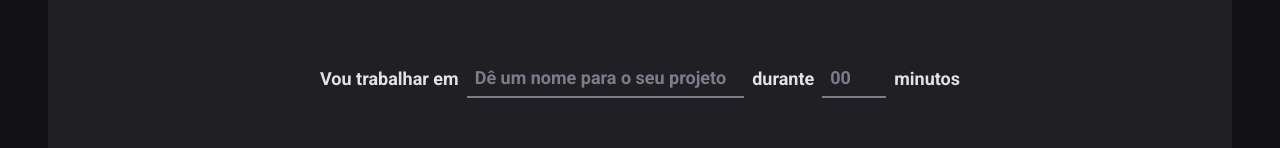
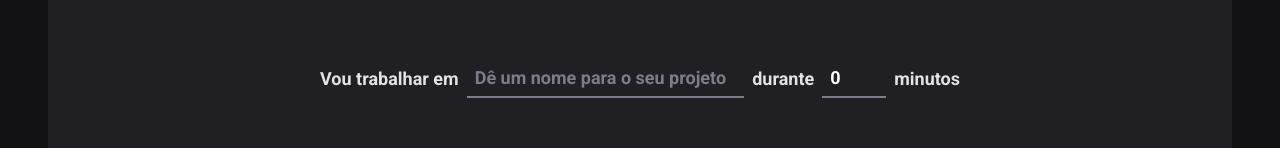
Before and after one commit to edufontana/pomodoro-timer, a React (Vite) app: page / in a window 1280 px wide. Shown: the part 166-314 px from the top of the page. Built offline with nearby package versions, Linux system fonts and the light colour scheme.

Commit message:
feat: form typescript

```diff
--- a/src/pages/Home/index.tsx
+++ b/src/pages/Home/index.tsx
@@ -13,17 +13,26 @@ import {
   MinutesAmountInput,
 } from './styles'
 
+interface newCycleFormData {
+  task: string
+  minutesAmount: number
+}
+
 const newCycleFormSchema = zod.object({
   task: zod.string().min(1, 'informe a tarefa'),
   minutesAmount: zod.number().min(5).max(60),
 })
 
 export function Home() {
-  const { register, handleSubmit, watch } = useForm({
+  const { register, handleSubmit, watch } = useForm<newCycleFormData>({
     resolver: zodResolver(newCycleFormSchema),
+    defaultValues: {
+      task: '',
+      minutesAmount: 0,
+    },
   })
 
-  function handleCreateNewCycle(data: any) {
+  function handleCreateNewCycle(data: newCycleFormData) {
     console.log(data)
   }
 
```
